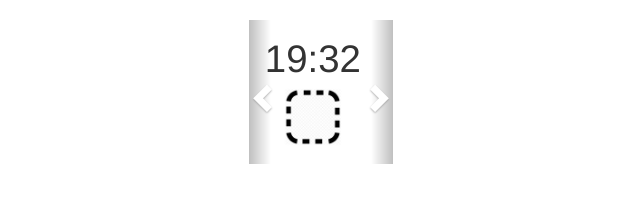
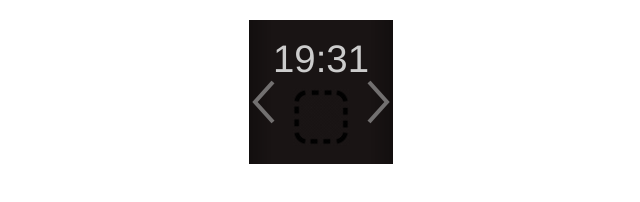
Before and after one commit to rmazevedo/iRave, a plain HTML site: page index.html in a window 1280 px wide. Shown: the whole page, without its empty margins (319-959 px from the left). Drawn offline with nearby package versions, Linux system fonts and the light colour scheme.

Commit message:
Change theme

```diff
--- a/css/index.css
+++ b/css/index.css
@@ -8,6 +8,14 @@
 .carousel-inner {
   width: 1.5in;
   height: 1.5in !important;
+  background-color: #191414;
+}
+
+.chevron {
+  color: #cccccc;
+  width: 0.5in !important;
+  height: 0.5in !important;
+  margin-top: 0.6in;
 }
 
 .icon {
@@ -27,12 +35,15 @@
   text-align: center;
   height: 0.4in;
   line-height: 0.4in;
+  color: #cccccc;
 }
 
 .item h2 {
   margin-top: 14px;
   text-align: center;
   font-size: 0.2in;
+  color: #cccccc;
+  height: 0.4in;
 }
 
 .item img {
--- a/index.html
+++ b/index.html
@@ -1,5 +1,6 @@
 <!DOCTYPE html>
 <html lang="en">
+
   <head>
     <title>iRave</title>
     <meta charset="utf-8">
@@ -8,21 +9,22 @@
     <script src="https://ajax.googleapis.com/ajax/libs/jquery/3.3.1/jquery.min.js"></script>
     <script src="https://maxcdn.bootstrapcdn.com/bootstrap/3.3.7/js/bootstrap.min.js"></script>
     <link rel="stylesheet" type="text/css" href="css/index.css">
+    <link href="https://fonts.googleapis.com/icon?family=Material+Icons" rel="stylesheet">
   </head>
 
   <body>
     <div class="container" style="margin-top:20px;">
-      <div id="menuCarousel" class="carousel slide" data-ride="carousel">
+      <div id="myCarousel" class="carousel slide" data-ride="carousel" data-interval="false">
         <!-- Wrapper for slides -->
         <div class="carousel-inner">
           <div class="item active">
-            <h1>19:32</h1>
+            <h1>19:31</h1>
             <img class="icon" src="img/iRave-icon.png" alt="Los Angeles">
           </div>
 
           <div class="item">
             <a href="map.html">
-              <img src="img/map.svg">
+              <img src="img/map.png">
               <h2>Mapa</h2>
             </a>
           </div>
@@ -32,7 +34,7 @@
               <img src="img/guitar.png">
               <h2>Cartaz</h2>
             </a>
-            </div>
+          </div>
 
           <div class="item">
             <a href="notifications.html">
@@ -44,15 +46,18 @@
         </div>
         <!-- Left and right controls -->
         <a class="left carousel-control" href="#myCarousel" data-slide="prev">
-          <span class="glyphicon glyphicon-chevron-left"></span>
+          <img class="chevron" src="img/chevron-left.png" style="margin-left: -0.1in">
           <span class="sr-only">Previous</span>
         </a>
         <a class="right carousel-control" href="#myCarousel" data-slide="next">
-          <span class="glyphicon glyphicon-chevron-right"></span>
+          <img class="chevron" src="img/chevron-right.png" style="margin-left: -0.17in;">
           <span class="sr-only">Next</span>
         </a>
-      </div> <!-- carousel -->
-    </div> <!-- container -->
+      </div>
+      <!-- carousel -->
+    </div>
+    <!-- container -->
 
   </body>
+
 </html>
```
Also changed, not shown: img/alarm.png, img/chevron-left.png (added), img/chevron-right.png (added), img/guitar.png, img/map.png (added), img/map.svg (deleted).
